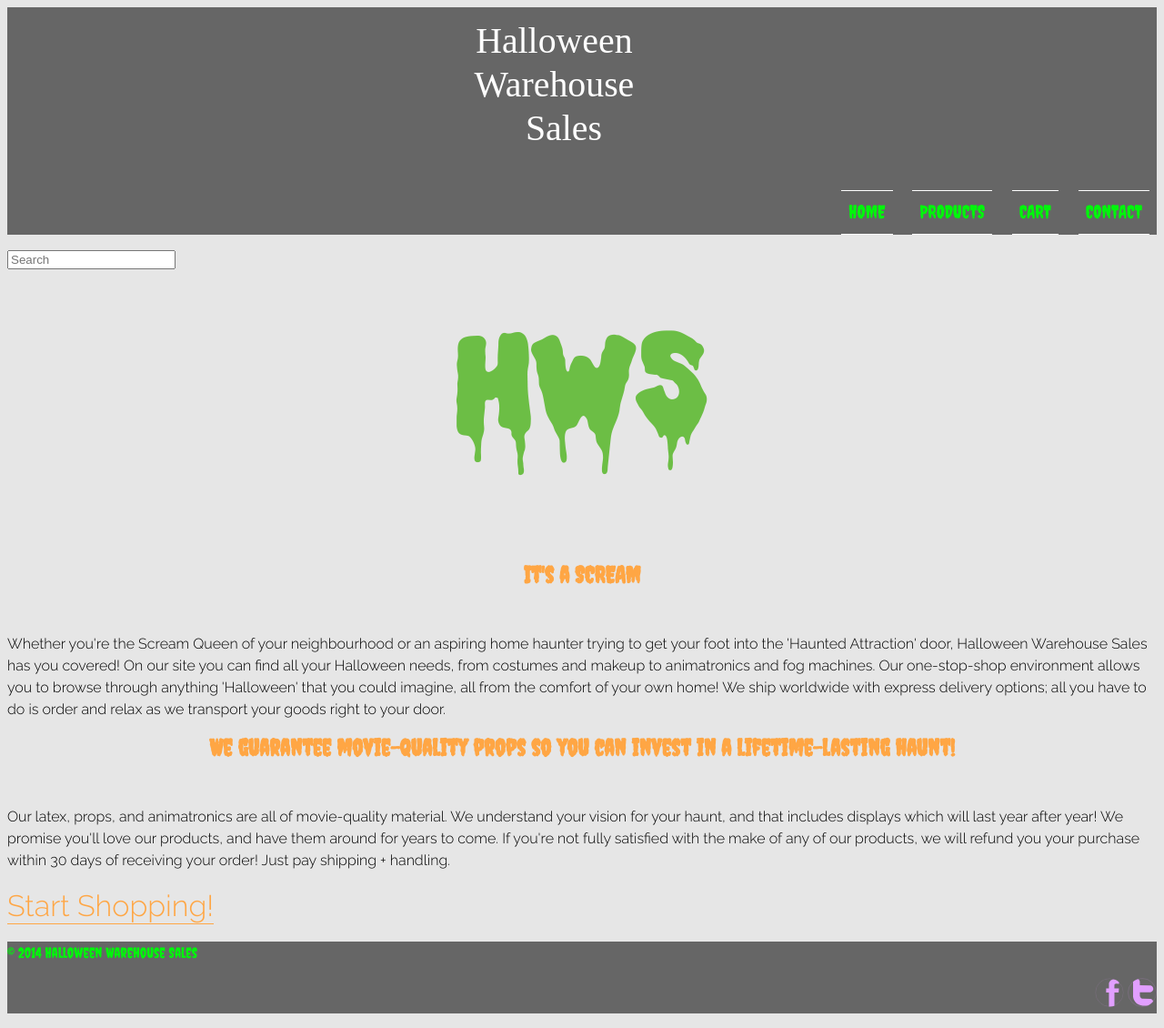
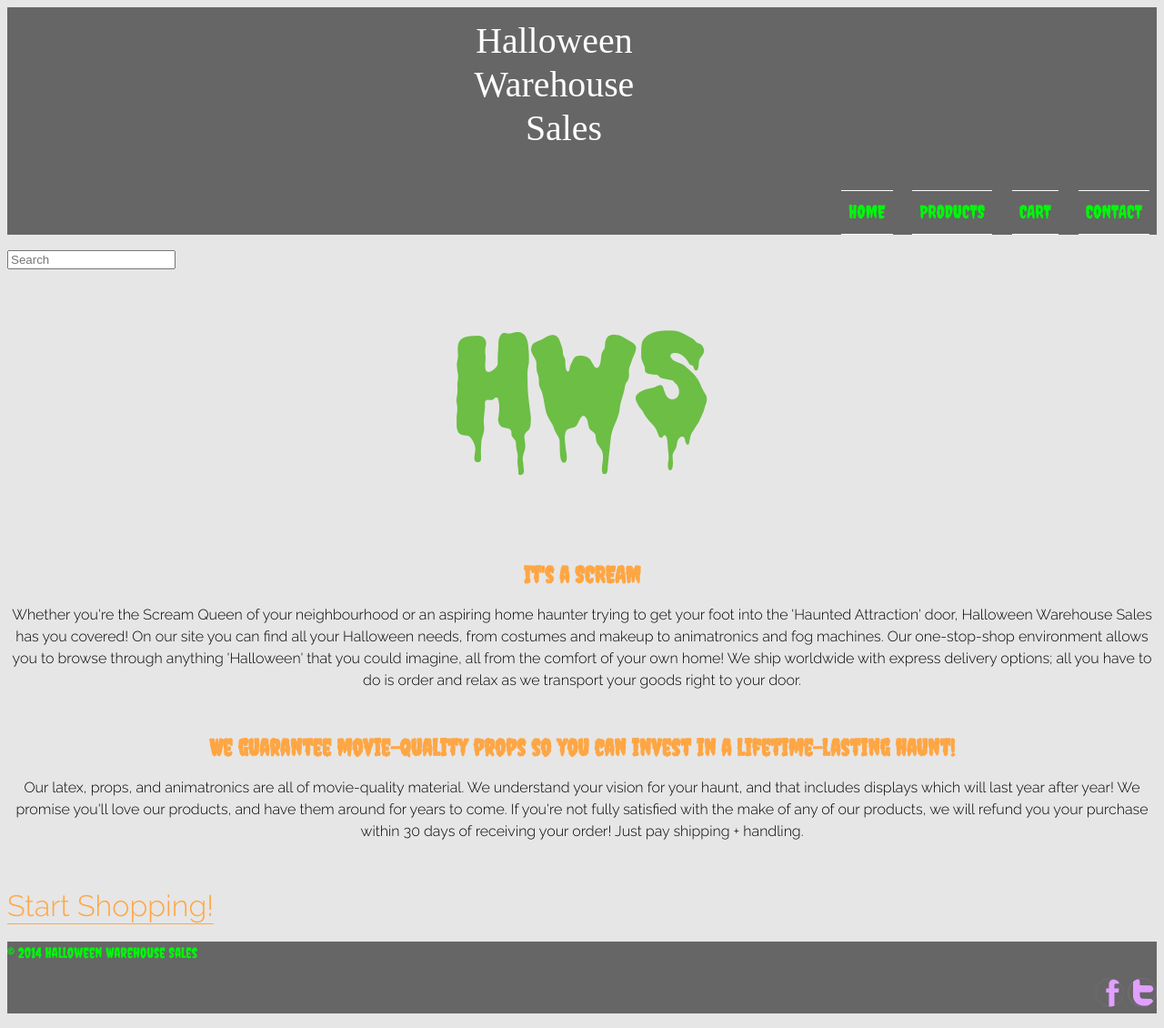
Before and after one commit to chelseanadine/ecommerce-website, a Jekyll site: the page index.html, which Jekyll copies as it is, in a window 1280 px wide. Shown: the whole page at 91% size. Built offline with Jekyll 4.4.1, drawn with Linux system fonts in a browser that asks for light colours; some web fonts are replaced; Markdown is read by kramdown in place of the engine named in the settings.

Commit message:
Changed centred text.

```diff
--- a/index.html
+++ b/index.html
@@ -54,15 +54,15 @@
 	</div>
 
 	<div class="grid">
-		<div class="all-side bottom">
-				<h1 class="spacing-top peta center">It's a SCREAM</h1>
+		<div class="all-side bottom center">
+				<h1 class="spacing-top peta">It's a SCREAM</h1>
 				<p class="spacing-bottom">Whether you're the Scream Queen of your neighbourhood or an aspiring home haunter trying to get your foot into the 'Haunted Attraction' door, Halloween Warehouse Sales has you covered! On our site you can find all your Halloween needs, from costumes and makeup to animatronics and fog machines. Our one-stop-shop environment allows you to browse through anything 'Halloween' that you could imagine, all from the comfort of your own home! We ship worldwide with express delivery options; all you have to do is order and relax as we transport your goods right to your door.</p>
 		</div>
 	</div>
 
 	<div class="grid">
-		<div class="all-side bottom">
-				<h2 class="spacing-top center">We guarantee movie-quality props so you can invest in a lifetime-lasting haunt!</h2>
+		<div class="all-side bottom center">
+				<h2 class="spacing-top">We guarantee movie-quality props so you can invest in a lifetime-lasting haunt!</h2>
 				<p class="spacing-bottom">Our latex, props, and animatronics are all of movie-quality material. We understand your vision for your haunt, and that includes displays which will last year after year! We promise you'll love our products, and have them around for years to come. If you're not fully satisfied with the make of any of our products, we will refund you your purchase within 30 days of receiving your order! Just pay shipping + handling.</p>
 			</div>
 	</div>
```
